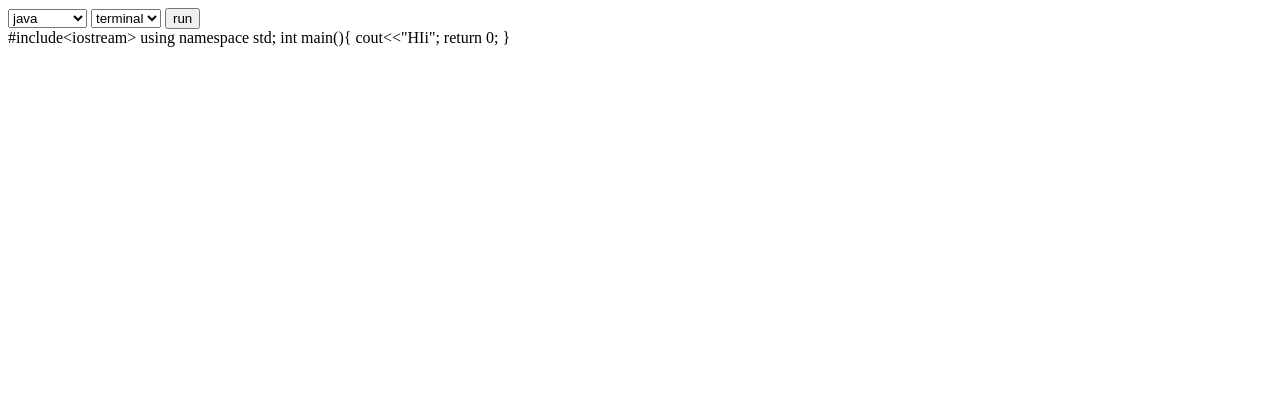
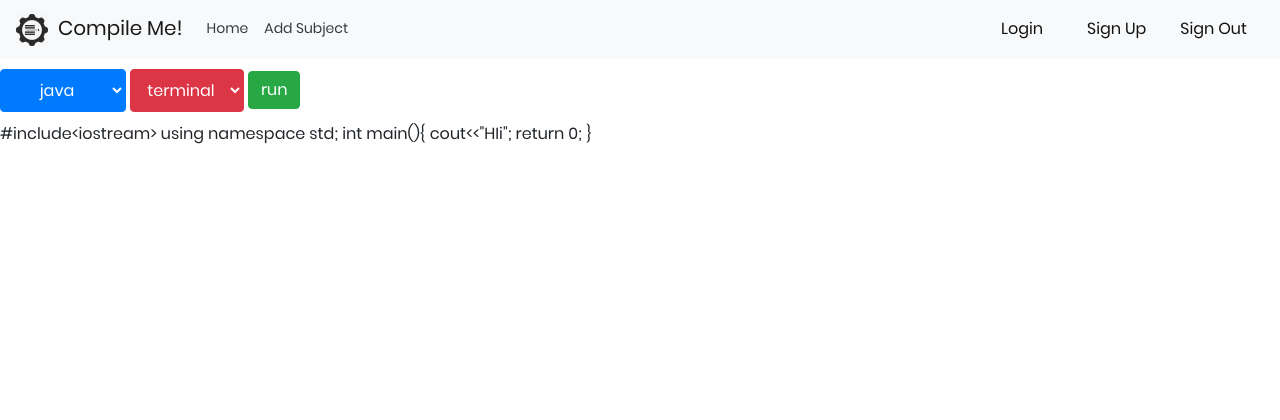
Before and after one commit to luffy04/Online-compiler, a Node server app: template views/textEditor.ejs in a window 1280 px wide. Shown: the top 420 px of the page. Before the commit the page ends 47 px from the top, so only its background shows below. Run offline with Node 20, Linux system fonts and the light colour scheme; the template is opened without the code that fills it, so the values that code supplies are empty; some libraries are stand-ins or nearby versions.

Commit message:
Basic compiler done

```diff
--- a/package.json
+++ b/package.json
@@ -6,7 +6,11 @@
   "dependencies": {
     "ejs": "^3.0.1",
     "express": "^4.17.1",
+    "express-session": "^1.17.0",
     "mongoose": "^5.8.9",
+    "passport": "^0.4.1",
+    "passport-local": "^1.0.0",
+    "passport-local-mongoose": "^6.0.1",
     "save": "^2.4.0"
   },
   "devDependencies": {
--- a/server.js
+++ b/server.js
@@ -4,26 +4,72 @@ const app = express();
 const https = require('https');
 const fs = require('fs');
 const { exec } = require('child_process');
+const mongoose = require('mongoose');
+var User = require("./models/user");
+var passport = require('passport');
+var LocalStrategy = require("passport-local");
+var passportLocalMongoose = require("passport-local-mongoose");
 
+mongoose.connect("mongodb://localhost/CompileIt");
+
+app.use(require("express-session")({
+    secret: "here it is",
+    resave: false,
+    saveUninitialized: false
+}));
 
 app.use(bodyParser.json({ limit: '10mb', extended: true }))
 app.use(bodyParser.urlencoded({ limit: '10mb', extended: true }))
+app.use(passport.initialize());
+app.use(passport.session());
 app.use(express.static("public"));
 app.set('view engine', 'ejs');
+
+
+
+passport.use(new LocalStrategy(User.authenticate()));
+
+passport.serializeUser(User.serializeUser());
+passport.deserializeUser(User.deserializeUser());
 
 //==================================================>
 
 //Home route
 app.get('/', (req, res) => {
-    res.render("home");
+    res.render("welcome");
+})
+
+app.get('/home', (req, res) => {
+    res.render("textEditor");
 })
 
 app.get('/login', (req, res) => {
     res.render("login");
 })
 
+app.post('/login', passport.authenticate("local", {
+    successRedirect: "/home",
+    failureRedirect: "/login"
+}),
+    (req, res) => {
+    });
+
+//+==========================================================>
+
 app.get('/register', (req, res) => {
     res.render("register");
+})
+
+app.post('/register', (req, res) => {
+    User.register(new User({ username: req.body.username }), req.body.password, (err, user) => {
+        if (err) {
+            return res.render("register");
+        } else {
+            user.email = req.body.email;
+            console.log(user);
+            res.render("login");
+        }
+    })
 })
 // ===============================================>
 //Route to get the code written in textEditor.html file
--- a/views/register.ejs
+++ b/views/register.ejs
@@ -63,7 +63,7 @@
     <div class="limiter">
         <div class="container-login100">
             <div class="wrap-login100">
-                <form class="login100-form validate-form">
+                <form action="/register" method="POST" class="login100-form validate-form">
                     <span class="login100-form-title p-b-26">
                         Welcome
                     </span>
@@ -84,7 +84,7 @@
                         <span class="btn-show-pass">
                             <i class="zmdi zmdi-eye"></i>
                         </span>
-                        <input class="input100" type="password" name="pass">
+                        <input class="input100" type="password" name="password">
                         <span class="focus-input100" data-placeholder="Password"></span>
                     </div>
 
--- a/views/textEditor.ejs
+++ b/views/textEditor.ejs
@@ -2,26 +2,84 @@
 <html lang="en">
 
 <head>
-    <title>Online Compiler</title>
+    <title>Compile Me!</title>
+    <meta charset="UTF-8">
+    <meta name="viewport" content="width=device-width, initial-scale=1">
+    <link rel="icon" type="image/png" href="images/icons/favicon.ico" />
+    <!--===============================================================================================-->
+    <link rel="stylesheet" type="text/css" href="vendor/bootstrap/css/bootstrap.min.css">
+    <!--=====================================================================================-->
+    <link rel="stylesheet" type="text/css" href="fonts/font-awesome-4.7.0/css/font-awesome.min.css">
+    <!--=====================================================================================-->
+    <link rel="stylesheet" type="text/css" href="fonts/iconic/css/material-design-iconic-font.min.css">
+    <!--=====================================================================================-->
+    <link rel="stylesheet" type="text/css" href="vendor/animate/animate.css">
+    <!--=====================================================================================-->
+    <link rel="stylesheet" type="text/css" href="vendor/css-hamburgers/hamburgers.min.css">
+    <!--=====================================================================================-->
+    <link rel="stylesheet" type="text/css" href="vendor/animsition/css/animsition.min.css">
+    <!--=====================================================================================-->
+    <link rel="stylesheet" type="text/css" href="vendor/select2/select2.min.css">
+    <!--=====================================================================================-->
+    <link rel="stylesheet" type="text/css" href="vendor/daterangepicker/daterangepicker.css">
+    <!--=====================================================================================-->
+    <link rel="stylesheet" type="text/css" href="css/util.css">
+    <link rel="stylesheet" type="text/css" href="css/main.css">
     <style type="text/css" media="screen">
         #editor {
+            margin-top: 10px;
             height: 90vh;
             width: 81vh;
+        }
+
+        #buttons {
+            margin-top: 10px;
+
         }
     </style>
 </head>
 
 <body>
-    <div>
-        <select onchange="language(this)">
+    <nav class="navbar navbar-expand-lg navbar-light bg-light">
+        <a class="navbar-brand" href="/"><img src="/images/icons/icon.png" width="32" height="32"
+                style="margin-right: 10px;">Compile Me!</a>
+        <button class="navbar-toggler" type="button" data-toggle="collapse" data-target="#navbarSupportedContent"
+            aria-controls="navbarSupportedContent" aria-expanded="false" aria-label="Toggle navigation">
+            <span class="navbar-toggler-icon"></span>
+        </button>
+
+        <div class="collapse navbar-collapse" id="navbarSupportedContent">
+            <ul class="navbar-nav mr-auto">
+                <li class="nav-item">
+                    <a class="nav-link text-dark" href="/">Home <span class="sr-only">(current)</span></a>
+                </li>
+                <li class="nav-item">
+                    <a class="nav-link text-dark" href="/subject">Add Subject</a>
+                </li>
+            </ul>
+            <ul class="nav justify-content-end">
+                <li class="nav-item">
+                    <a class="nav-link btn btn-light" style="margin-right:10px" href="login">Login</a>
+                </li>
+                <li class="nav-item">
+                    <a class="nav-link btn btn-light" href="/register">Sign Up</a>
+                </li>
+                <li class="nav-item">
+                    <a class="nav-link btn btn-light" href="/logout">Sign Out</a>
+                </li>
+            </ul>
+        </div>
+    </nav>
+    <div id="buttons">
+        <select class="btn btn-primary dropdown-toggle" onchange="language(this)">
             <option>java</option>
             <option>javascript</option>
         </select>
-        <select onchange="theme(this)">
+        <select class="btn btn-danger dropdown-toggle" onchange="theme(this)">
             <option>terminal</option>
             <option>eclipse</option>
         </select>
-        <button onclick="run()">run</button>
+        <button class="btn btn-success" onclick="run()">run</button>
     </div>
     <div id="editor">#include&lt;iostream&gt;
         using namespace std;
```
Also changed, not shown: models/user.js (added, +14 -0 lines), views/login.ejs (+5 -5 lines), views/welcome.ejs (renamed from views/home.ejs), 1 other file.
